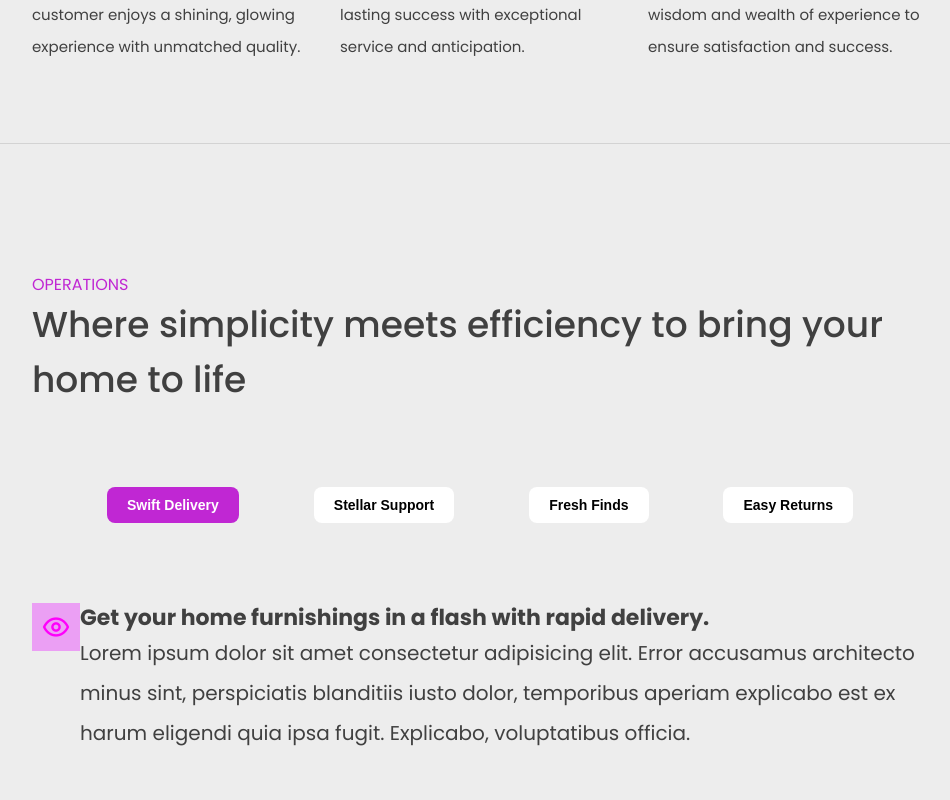
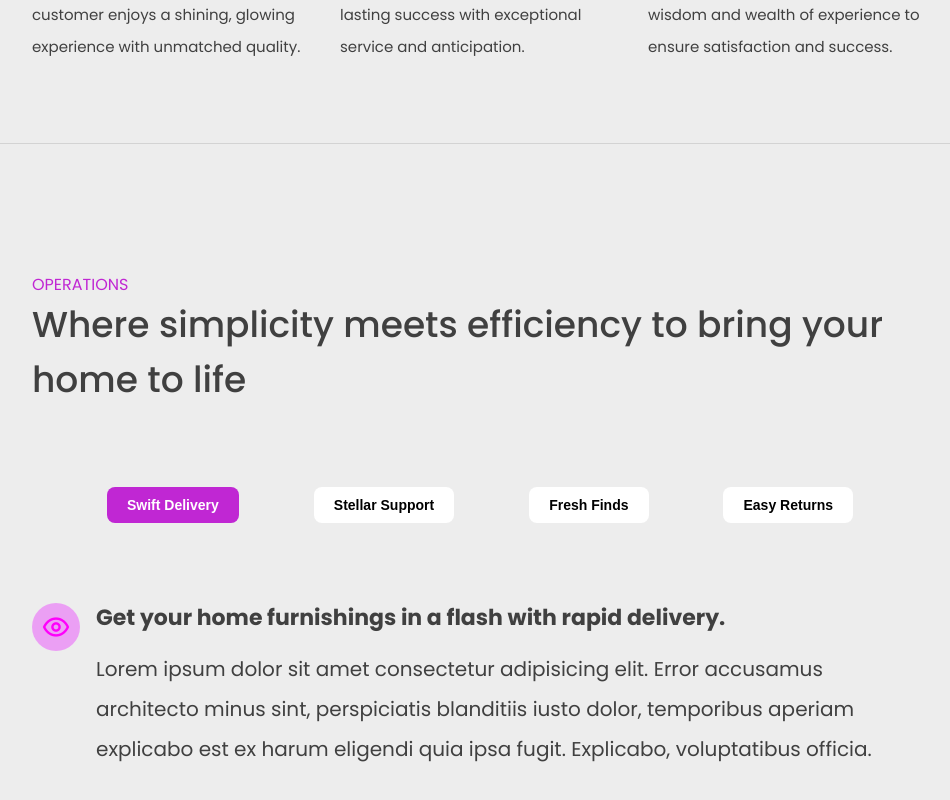
Before and after one commit to dariojularic/x-shopper-dream-e-commerce, a React (Vite) app: page / in a window 1280 px wide. Shown: the part 2026-2826 px from the top of the page, without its empty margins (160-1110 px from the left). Built offline with nearby package versions, Linux system fonts and the light colour scheme; no server answers.

Commit message:
Add style

```diff
--- a/src/pages/Home/components/Services.css
+++ b/src/pages/Home/components/Services.css
@@ -6,11 +6,13 @@
 
 .service-details {
   display: flex;
+  gap: 1.6rem;
 }
 
 .service-heading {
   line-height: 3rem;
   font-size: 2.2rem;
+  margin-bottom: 1.6rem;
 }
 
 .service-paragraph {
--- a/src/pages/Home/components/Services.tsx
+++ b/src/pages/Home/components/Services.tsx
@@ -40,7 +40,7 @@ function Services() {
         <article>
           <div className="service-details">
             <div className="service-icon-container">
-              <img src="src/assets/eye1.png" alt="" />
+              <img className="skill-icon" src="src/assets/eye1.png" alt="" />
             </div>
 
             <div className="service-heading-paragraph">
```
